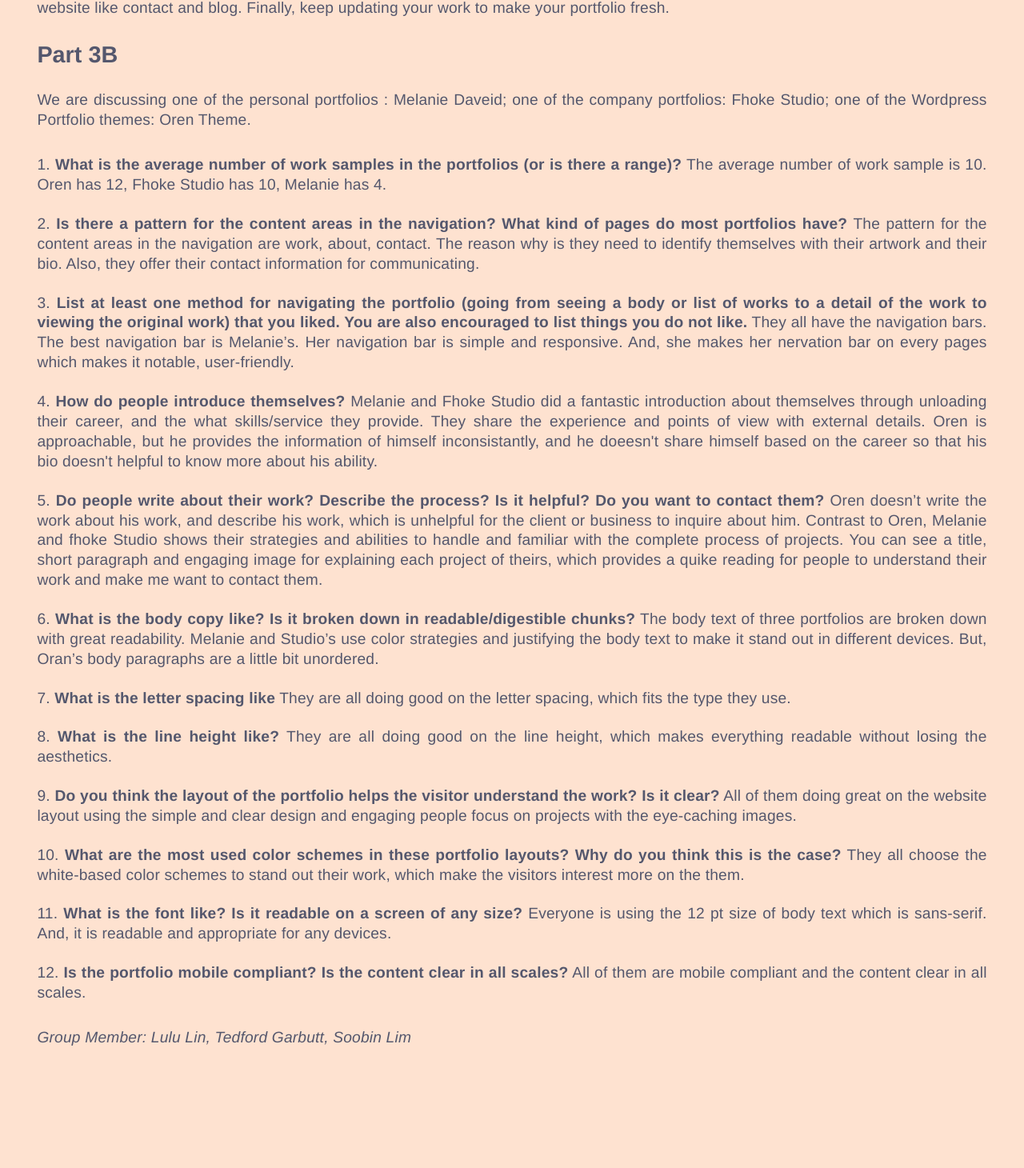
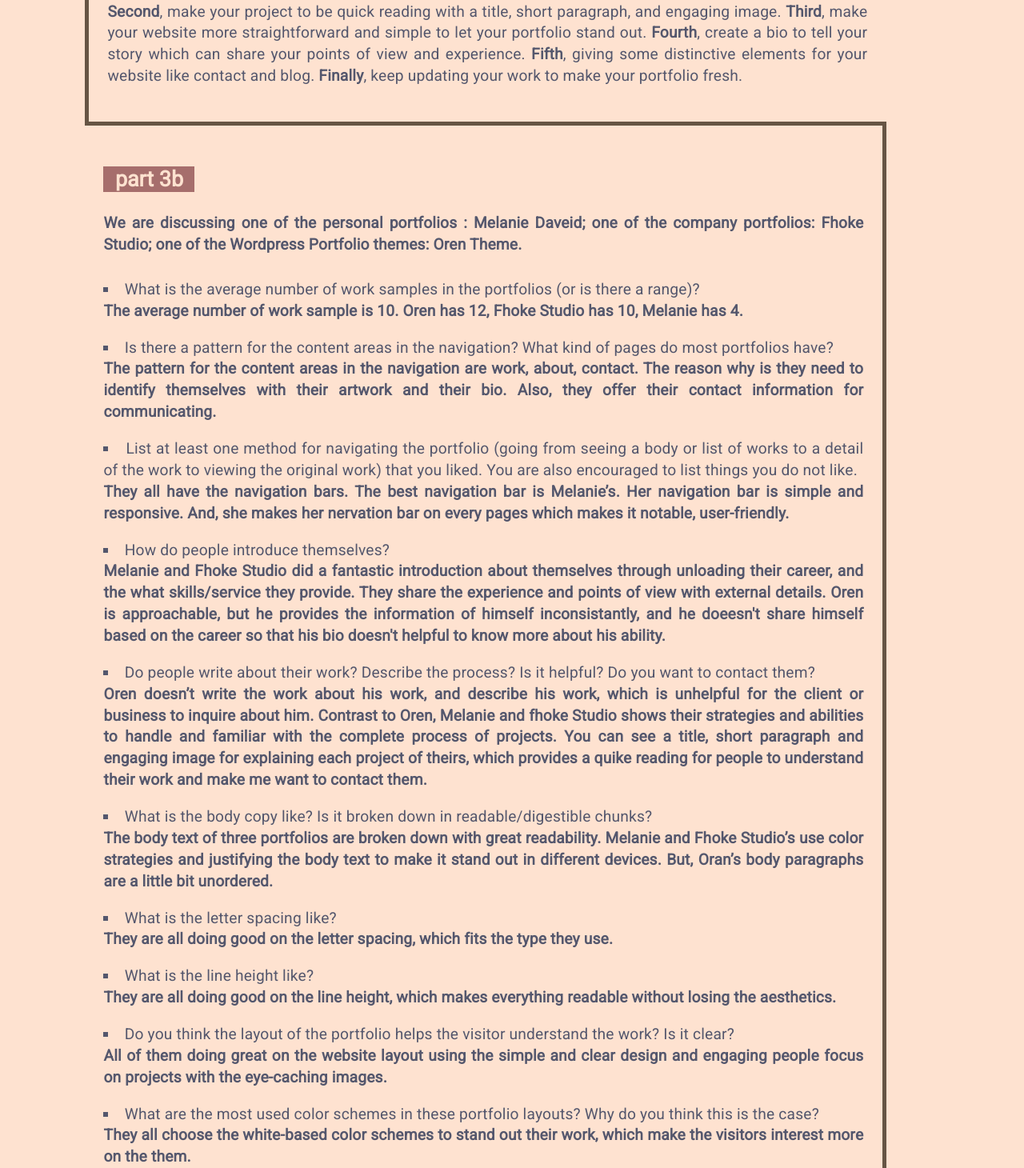
Before and after one commit to 3lfind/2018-mmp460, a plain HTML site: page portfolio-basics/index.html in a window 1280 px wide. Shown: the part 351-1811 px from the top of the page at 80% size. Before the commit the page ends 1680 px from the top, so only its background shows below. Drawn offline with Linux system fonts and the light colour scheme.

Commit message:
assignment01

```diff
--- a/portfolio-basics/css/style.css
+++ b/portfolio-basics/css/style.css
@@ -1,5 +1,5 @@
 body{
-	font-family: helvetica,sans-serif;
+	font-family: Roboto,sans-serif;
 	font-size: 1.2em;
 	color:#54576D;
 	background-color:#FEE2D0;
@@ -8,28 +8,49 @@
 
 
 h1{
-	font-size: 2.5em;
+	font-size: 3em;
 	font-weight:bolder;
-	padding: 0 0 2% 0;
-	color:#85AE9C;
+	color:#A66E6C;
+	margin: 3% 5%;
+}
+h3{
+	font-size: 1.4em;
+	background-color:#A66E6C;
+	color: #FEE2D0;
+	width:12%;
+	text-align: center;
 
 }
-h3{
-	font-size: 1.5em;
+.partA{
+	border-top: 5px solid #665544;
+	border-left:5px solid #665544;
+	width: 80%;
+	margin: 0 5%;
+	padding: 2% ;
+
+}
+.partB{
+	border-top: 5px solid #665544;
+	border-bottom: 5px solid #665544;
+	border-right: 5px solid #665544;
+	width: 80%;
+	margin: 0 5%;
+	padding: 2%;
 
 }
 p, li{
 	letter-spacing: 0.01em;
-	line-height: 1.3em;
+	line-height: 1.4em;
+	font-kerning: auto;
 	text-align: justify;
-	font-kerning: auto;
+
 }
 li{
-	list-style-type: decimal;
+	list-style-type:square;
 	padding: 1% 0;
 }
 
 #member{
 	font-style: italic;
-	font-size: 1em;
+	font-size: 0.9em;
 }
--- a/portfolio-basics/index.html
+++ b/portfolio-basics/index.html
@@ -1,48 +1,47 @@
-
-
 <!DOCTYPE html>
 <html lang="en">
 <head>
 	<meta charset="UTF-8">
 	<title>Assignment01</title>
 	<link href="css/style.css" rel="stylesheet">
+	<link href="https://fonts.googleapis.com/css?family=Roboto" rel="stylesheet">
 </head>
 <body>
 	<h1>Lulu Lin | Assignment 01</h1>
 	<div class="partA">
-	<h3>Part 3A</h3>
-	<p>This article introduces the 6 steps to help people prepare a great online portfolio.</p>
-	<p>First, take a look all of your work, and choose the best pieces which should be the type of work you want to do in the future for your portfolio. And, your portfolio should include at least five projects with good quality. Second, make your project to be quick reading with a title, short paragraph, and engaging image. Third, make your website more straightforward and simple to let your portfolio stand out. Fourth, create a bio to tell your story which can share your points of view and experience. Fifth, giving some distinctive elements for your website like contact and blog. Finally, keep updating your work to make your portfolio fresh. </p>
+	<h3>part 3a</h3>
+	<p><strong>This article introduces the 6 steps to help people prepare a great online portfolio.</strong></p>
+	<p><strong>First</strong>, take a look all of your work, and choose the best pieces which should be the type of work you want to do in the future for your portfolio. And, your portfolio should include at least five projects with good quality. <strong>Second</strong>, make your project to be quick reading with a title, short paragraph, and engaging image. <strong>Third</strong>, make your website more straightforward and simple to let your portfolio stand out. <strong>Fourth</strong>, create a bio to tell your story which can share your points of view and experience. <strong>Fifth</strong>, giving some distinctive elements for your website like contact and blog. <strong>Finally</strong>, keep updating your work to make your portfolio fresh. </p>
 	</div>
 	<div class="partB">
-	<h3>Part 3B</h3>
-	<p>We are discussing one of the personal portfolios : Melanie Daveid; one of the company
-		portfolios: Fhoke Studio; one of the Wordpress Portfolio themes: Oren Theme.</p>
-<li><strong class="question">What is the average number of work samples in the portfolios (or is there a range)?</strong>
+	<h3>part 3b</h3>
+	<p><strong>We are discussing one of the personal portfolios : Melanie Daveid; one of the company
+		portfolios: Fhoke Studio; one of the Wordpress Portfolio themes: Oren Theme.</strong></p>
+<li>What is the average number of work samples in the portfolios (or is there a range)?<br /> <strong>
 The average number of work sample is 10. Oren has 12, Fhoke Studio has 10, Melanie has
-4.</li>
-<li><strong class="question">Is there a pattern for the content areas in the navigation? What kind of pages do most portfolios have?</strong> The pattern for the content areas in the navigation are work, about, contact. The reason why is they need to identify themselves with their artwork and their bio. Also, they offer their contact information for
-communicating.</li>
-		<li><strong class="question">List at least one method for navigating the portfolio (going from seeing a body or list of works to a detail of the work to viewing the original work) that you liked. You are also encouraged to list things you do not like.</strong> They all have the navigation bars. The best navigation bar is Melanie’s. Her navigation bar is
+	4.</strong></li>
+<li>Is there a pattern for the content areas in the navigation? What kind of pages do most portfolios have?<br /> <strong> The pattern for the content areas in the navigation are work, about, contact. The reason why is they need to identify themselves with their artwork and their bio. Also, they offer their contact information for
+	communicating.</strong></li>
+		<li>List at least one method for navigating the portfolio (going from seeing a body or list of works to a detail of the work to viewing the original work) that you liked. You are also encouraged to list things you do not like.<br /> <strong> They all have the navigation bars. The best navigation bar is Melanie’s. Her navigation bar is
 simple and responsive. And, she makes her nervation bar on every pages which makes it
-notable, user-friendly.</li>
-		<li><strong class="question">How do people introduce themselves?</strong> Melanie and Fhoke Studio did a fantastic introduction about themselves through unloading their career, and the what skills/service they provide. They share the experience and points of view with external details. Oren is approachable, but he provides the
-information of himself inconsistantly, and he doeesn't share himself based on the career so that his bio doesn't helpful to know more about his ability.</li>
-		<li><strong class="question">Do people write about their work? Describe the process? Is it helpful? Do you want to contact them?</strong> Oren doesn’t write the work about his work, and describe his work, which is unhelpful for the
+			notable, user-friendly.</strong></li>
+		<li>How do people introduce themselves?<br /> <strong> Melanie and Fhoke Studio did a fantastic introduction about themselves through unloading their career, and the what skills/service they provide. They share the experience and points of view with external details. Oren is approachable, but he provides the
+			information of himself inconsistantly, and he doeesn't share himself based on the career so that his bio doesn't helpful to know more about his ability.</strong></li>
+		<li>Do people write about their work? Describe the process? Is it helpful? Do you want to contact them?<br /> <strong> Oren doesn’t write the work about his work, and describe his work, which is unhelpful for the
 client or business to inquire about him. Contrast to Oren, Melanie and fhoke Studio shows their
-strategies and abilities to handle and familiar with the complete process of projects. You can see a title, short  paragraph and engaging image for explaining each project of theirs, which provides a quike reading for people to understand their work and make me want to contact them.</li>
-		<li><strong class="question">What is the body copy like? Is it broken down in readable/digestible chunks?</strong> The body text of three portfolios are broken down with great readability. Melanie
-and Studio’s use color strategies and justifying the body text to make it stand out in different
-devices. But, Oran’s body paragraphs are a little bit unordered.</li>
-		<li><strong class="question">What is the letter spacing like</strong> They are all doing good on the letter spacing, which fits the type they use.</li>
-		<li><strong class="question">What is the line height like?</strong> They are all doing good on the line height, which makes everything readable without losing
-the aesthetics.</li>
-		<li><strong class="question">Do you think the layout of the portfolio helps the visitor understand the work? Is it clear?</strong> All of them doing great on the website layout using the simple and clear design and engaging people focus on projects with the eye-caching images.</li>
-		<li><strong class="question">What are the most used color schemes in these portfolio layouts? Why do you think this is the case?</strong> They all choose the white-based color schemes to stand out their work, which make the
-visitors interest more on the them.</li>
-		<li><strong class="question">What is the font like? Is it readable on a screen of any size?</strong> Everyone is using the 12 pt size of body text which is sans-serif. And, it is readable and
-appropriate for any devices.</li>
-		<li><strong class="question">Is the portfolio mobile compliant? Is the content clear in all scales?</strong> All of them are mobile compliant and the content clear in all scales.</li>
+			strategies and abilities to handle and familiar with the complete process of projects. You can see a title, short  paragraph and engaging image for explaining each project of theirs, which provides a quike reading for people to understand their work and make me want to contact them.</strong></li>
+		<li>What is the body copy like? Is it broken down in readable/digestible chunks?<br /> <strong> The body text of three portfolios are broken down with great readability. Melanie
+and Fhoke Studio’s use color strategies and justifying the body text to make it stand out in different
+			devices. But, Oran’s body paragraphs are a little bit unordered.</strong></li>
+		<li>What is the letter spacing like? <br /> <strong>They are all doing good on the letter spacing, which fits the type they use.</strong></li>
+		<li>What is the line height like?<br /> <strong> They are all doing good on the line height, which makes everything readable without losing
+			the aesthetics.</strong></li>
+		<li>Do you think the layout of the portfolio helps the visitor understand the work? Is it clear?<br /> <strong> All of them doing great on the website layout using the simple and clear design and engaging people focus on projects with the eye-caching images.</strong></li>
+		<li>What are the most used color schemes in these portfolio layouts? Why do you think this is the case?<br /> <strong> They all choose the white-based color schemes to stand out their work, which make the
+			visitors interest more on the them.</strong></li>
+		<li>What is the font like? Is it readable on a screen of any size?<br /> <strong> Everyone is using the 12 pt size of body text which is sans-serif. And, it is readable and
+			appropriate for any devices.</strong></li>
+		<li>Is the portfolio mobile compliant? Is the content clear in all scales?<br /> <strong> All of them are mobile compliant and the content clear in all scales.</strong></li>
 <p  id="member">Group Member: Lulu Lin, Tedford Garbutt, Soobin Lim</p>
 	</div>
 </body>
```
